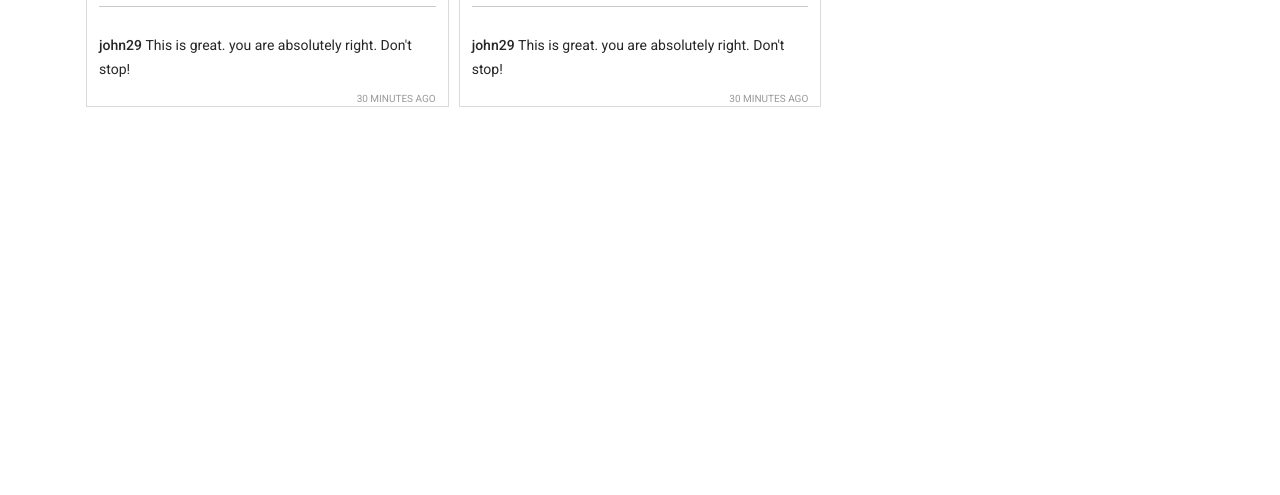
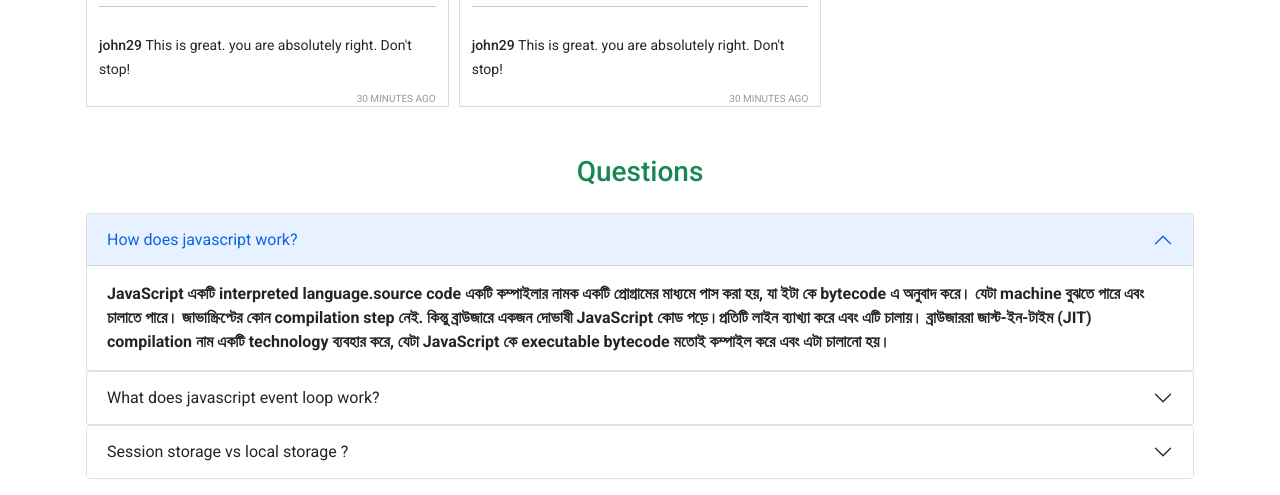
Before and after one commit to rad0wan/Insta-Shohor, a plain HTML site: page index.html in a window 1280 px wide. Shown: the part 1425-1920 px from the top of the page. Before the commit the page ends 1548 px from the top, so only its background shows below. Drawn offline with nearby package versions, Linux system fonts and the light colour scheme.

Commit message:
questions

```diff
--- a/index.html
+++ b/index.html
@@ -1,5 +1,6 @@
 <!DOCTYPE html>
 <html lang="en">
+
 <head>
     <meta charset="UTF-8" />
     <meta http-equiv="X-UA-Compatible" content="IE=edge" />
@@ -7,49 +8,28 @@
     <title>Insta-Sohor</title>
     <link rel="stylesheet" href="./css/style.css" />
     <!-- Latest compiled and minified CSS -->
-        <link
-            href="https://cdn.jsdelivr.net/npm/bootstrap@5.1.3/dist/css/bootstrap.min.css"
-            rel="stylesheet"
-            integrity="sha384-1BmE4kWBq78iYhFldvKuhfTAU6auU8tT94WrHftjDbrCEXSU1oBoqyl2QvZ6jIW3"
-            crossorigin="anonymous"
-        />
+    <link href="https://cdn.jsdelivr.net/npm/bootstrap@5.1.3/dist/css/bootstrap.min.css" rel="stylesheet"
+        integrity="sha384-1BmE4kWBq78iYhFldvKuhfTAU6auU8tT94WrHftjDbrCEXSU1oBoqyl2QvZ6jIW3" crossorigin="anonymous" />
 
     <!-- google Montserrat  font  -->
     <link rel="preconnect" href="https://fonts.googleapis.com" />
     <link rel="preconnect" href="https://fonts.gstatic.com" crossorigin />
-        <link
-            href="https://fonts.googleapis.com/css2?family=Montserrat:wght@300;400;500&display=swap"
-            rel="stylesheet"
-        />
-        <link
-            rel="stylesheet"
-            href="https://cdnjs.cloudflare.com/ajax/libs/font-awesome/6.0.0/css/all.min.css"
+    <link href="https://fonts.googleapis.com/css2?family=Montserrat:wght@300;400;500&display=swap" rel="stylesheet" />
+    <link rel="stylesheet" href="https://cdnjs.cloudflare.com/ajax/libs/font-awesome/6.0.0/css/all.min.css"
         integrity="sha512-9usAa10IRO0HhonpyAIVpjrylPvoDwiPUiKdWk5t3PyolY1cOd4DSE0Ga+ri4AuTroPR5aQvXU9xC6qOPnzFeg=="
-            crossorigin="anonymous"
-            referrerpolicy="no-referrer"
-        />
+        crossorigin="anonymous" referrerpolicy="no-referrer" />
 </head>
 
 <body>
     <header>
         <nav class="navbar navbar-expand-lg navbar-light bg-light px-5">
             <a class="navbar-brand" href="#">Insta-Sohor</a>
-                <button
-                    class="navbar-toggler"
-                    type="button"
-                    data-toggle="collapse"
-                    data-target="#navbarSupportedContent"
-                    aria-controls="navbarSupportedContent"
-                    aria-expanded="false"
-                    aria-label="Toggle navigation"
-                >
+            <button class="navbar-toggler" type="button" data-toggle="collapse" data-target="#navbarSupportedContent"
+                aria-controls="navbarSupportedContent" aria-expanded="false" aria-label="Toggle navigation">
                 <span class="navbar-toggler-icon"></span>
             </button>
 
-                <div
-                    class="collapse navbar-collapse justify-content-end"
-                    id="navbarSupportedContent"
-                >
+            <div class="collapse navbar-collapse justify-content-end" id="navbarSupportedContent">
                 <ul class="navbar-nav mr-auto">
                     <li class="nav-link active" role="button" onclick="switchTab( 'posts' )">
                         <i class="fa-solid fa-house"></i>
@@ -77,9 +57,73 @@
             <h1>Reported posts</h1>
         </div>
     </main>
+    <section class="container mx-auto p-3">
+        <h3 class="text-center text-success py-3">Questions</h3>
+        <div class="accordion" id="accordionExample">
+            <div class="accordion-item">
+                <h2 class="accordion-header" id="headingOne">
+                    <button class="accordion-button" type="button" data-bs-toggle="collapse"
+                        data-bs-target="#collapseOne" aria-expanded="true" aria-controls="collapseOne">
+                        How does javascript work?
+                    </button>
+                </h2>
+                <div id="collapseOne" class="accordion-collapse collapse show" aria-labelledby="headingOne"
+                    data-bs-parent="#accordionExample">
+                    <div class="accordion-body">
+                        <strong>JavaScript একটি interpreted language.source code একটি কম্পাইলার নামক একটি প্রোগ্রামের
+                            মাধ্যমে পাস করা হয়, যা ইটা কে bytecode এ অনুবাদ করে। যেটা machine বুঝতে পারে এবং চালাতে
+                            পারে। জাভাস্ক্রিপ্টের কোন compilation step নেই. কিন্তু ব্রাউজারে একজন দোভাষী JavaScript কোড
+                            পড়ে।প্রতিটি লাইন ব্যাখ্যা করে এবং এটি চালায়।
+                            ব্রাউজাররা জাস্ট-ইন-টাইম (JIT) compilation নাম একটি technology ব্যবহার করে, যেটা JavaScript
+                            কে executable bytecode মতোই কম্পাইল করে এবং এটা চালানো হয়।
+                    </div>
+                </div>
+            </div>
+            <div class="accordion-item">
+                <h2 class="accordion-header" id="headingTwo">
+                    <button class="accordion-button collapsed" type="button" data-bs-toggle="collapse"
+                        data-bs-target="#collapseTwo" aria-expanded="false" aria-controls="collapseTwo">
+                        What does javascript event loop work?
+                    </button>
+                </h2>
+                <div id="collapseTwo" class="accordion-collapse collapse" aria-labelledby="headingTwo"
+                    data-bs-parent="#accordionExample">
+                    <div class="accordion-body">
+                        <strong>event loop একটি প্রক্রিয়া যা Call Stack অপেক্ষা করায় যতক্ষণ পর্যন্ত Call Stack clear হয়
+                            না। যখন Call Stack clear হয় তখন event loop Task Queue কে দরে এবং পরীক্ষা করে Queue তে call
+                            back উপস্থিত আছে কিনা। যদি থাকে তাহলে তাকে Call Stack এ পাঠানো হয়। Call Stack আবার ক্লিয়ার
+                            হওয়ার জন্যে অপেক্ষা করে এবং একই প্রক্রিয়া পুনরাবৃত্তি করে।
+                    </div>
+                </div>
+            </div>
+            <div class="accordion-item">
+                <h2 class="accordion-header" id="headingThree">
+                    <button class="accordion-button collapsed" type="button" data-bs-toggle="collapse"
+                        data-bs-target="#collapseThree" aria-expanded="false" aria-controls="collapseThree">
+                        Session storage vs local storage ?
+                    </button>
+                </h2>
+                <div id="collapseThree" class="accordion-collapse collapse" aria-labelledby="headingThree"
+                    data-bs-parent="#accordionExample">
+                    <div class="accordion-body">
+                        <strong>localStorage এবং sessionStorage ঠিক একই জিনিস সম্পন্ন করে এবং একই API আছে। কিন্তু
+                            sessionStorage সাথের data উইন্ডো বা ট্যাব বন্ধ না হওয়া পর্যন্ত টিকে থাকে। localStorage
+                            সাথের data টিকে থাকে না যতক্ষণ পর্যন্ত ব্যবহারকারী manually ব্রাউজার ক্যাশে সাফ করে।
+                            localStorage এবং sessionStorage দুইটার storage capacity 5MB -10MB . দুইটারই সার্ভারে ডেটা
+                            স্থানান্তর নেই। ক্লায়েন্ট শুধুমাত্র localStorage পড়তে পারেন।
+                    </div>
+                </div>
+            </div>
+        </div>
+    </section>
     <footer></footer>
 
     <!-- add javascript  file  -->
     <script src="./js/app.js"></script>
+    <script src="https://cdn.jsdelivr.net/npm/bootstrap@5.1.3/dist/js/bootstrap.bundle.min.js"
+        integrity="sha384-ka7Sk0Gln4gmtz2MlQnikT1wXgYsOg+OMhuP+IlRH9sENBO0LRn5q+8nbTov4+1p"
+        crossorigin="anonymous"></script>
+
 </body>
+
 </html>
--- a/js/app.js
+++ b/js/app.js
@@ -16,6 +16,10 @@ const isLiked = (id) => {
 };
 
 const addToLiked = (id) => {
+  if (likedPostsId.includes(id) === true) {
+    return;
+  };
+  console.log(posts);
   likedPostsId.push(id);
   showPosts(posts);
 };
@@ -134,7 +138,7 @@ const createPost = (post) => {
 const showPosts = (posts) => {
   const productsContainer = document.getElementById("posts");
   productsContainer.innerHTML = "";
-
+console.log(productsContainer);
   posts.forEach((post) => {
     const div = createPost(post);
     productsContainer.appendChild(div);
```
Lines whose indentation alone changed are shown as unchanged.
